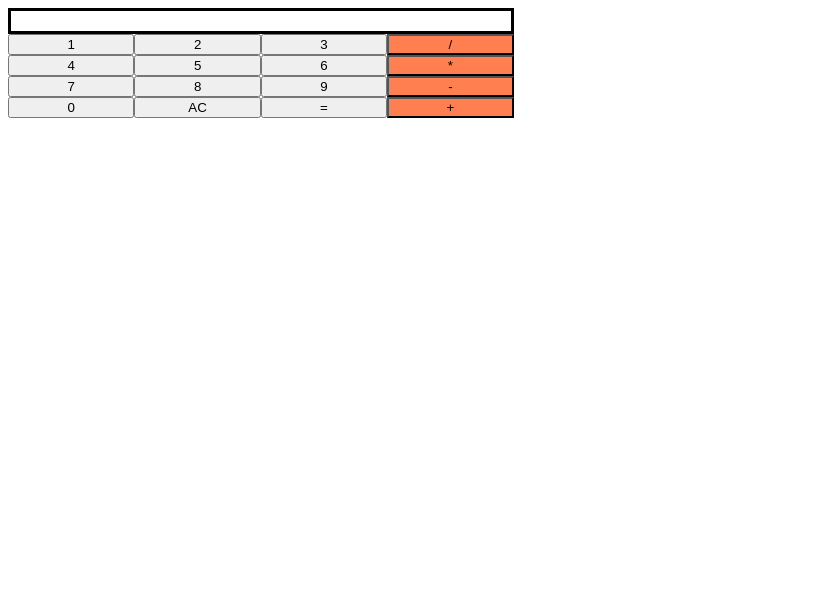
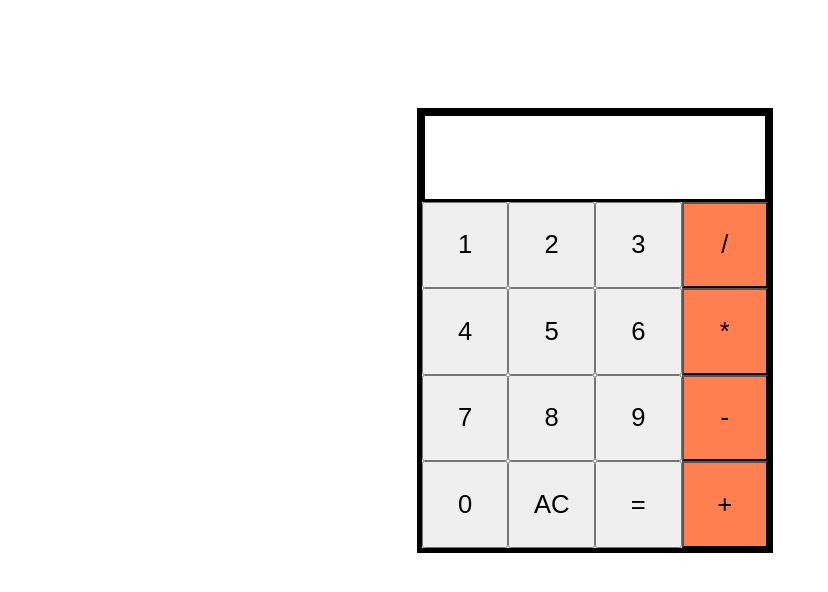
Before and after one commit to zachariahcraven/Calculator, a plain HTML site: page index.html in a window 1280 px wide. Shown: the whole page, without its empty margins (0-828 px from the left). Drawn offline with Linux system fonts and the light colour scheme.

Commit message:
centered and beautifed

```diff
--- a/javascript.js
+++ b/javascript.js
@@ -117,19 +117,21 @@ calculatorButtons.forEach(button => {
 })
 operaterButtons.forEach(button => {
     button.addEventListener("click", () => {
-        operaterActive = true;
-        operater = button.textContent;
-        displayContent = numberOne + operater + numberTwo;
-        reBuildUI();
+        if (numberOne !== "") {
+            operaterActive = true;
+            operater = button.textContent;
+            displayContent = numberOne + operater + numberTwo;
+            reBuildUI();
+        }
     })
 })
 equal.addEventListener("click", () => {
     if (numberOne !== "" && numberTwo !== "") {
         numberOne = operate(parseInt(numberOne), operater, parseInt(numberTwo));
+        numberOne = Math.round((numberOne*100))/100;
         numberTwo = "";
         operater = "";
         displayContent = numberOne + operater + numberTwo;
-        numberOne = ""
         operaterActive = false;
         reBuildUI();
     }
--- a/style.css
+++ b/style.css
@@ -1,24 +1,40 @@
 body{
     display: flex;
+    align-items: center;
+    justify-content: center;
+    height: 200px;
+    padding: 100px 100px 10px 10px;
 }
 calculator {
     display: flex;
-    flex-basis: 40%;
+    flex-basis: 30%;
     flex-direction: column;
+    border: solid;
+    border-width: thick;
+    margin-top: auto;
+    aspect-ratio: 4/1;
 }
 
 button {
     flex: 1 1 33%;
+    aspect-ratio: 1/1;
+    font-size: 2vw;
 }
 button:active {
+    background-color: aliceblue;
+    transform: (0.9);
+}
+button:hover {
     background-color: aliceblue;
     transform: (0.9);
 }
 display {
     border: solid;
     border-width: medium;
-    padding: 10px 10px 10px 10px;
-
+    aspect-ratio: 4/1;
+    text-align: right;
+    padding-right: 10px;
+    font-size: 5vw;
 }
 
 keypad {
```
